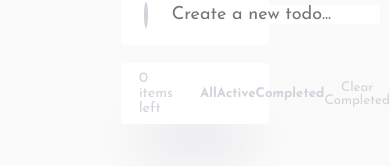
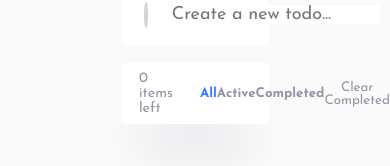
Before and after one commit to dariusz-sanczyk/SyneboTask, an Angular app: page / in a window 390 px wide. Shown: the part 218-384 px from the top of the page. Built offline with nearby package versions, Linux system fonts and the light colour scheme.

Commit message:
interactions and styles for them and media queries

```diff
--- a/src/app/components/todo/todo.component.html
+++ b/src/app/components/todo/todo.component.html
@@ -16,25 +16,55 @@
       </div>
       <div class="todo-container">
         <ul>
-          <div class="todo-element" *ngFor="let todo of filteredTodos$ | async">
+          <div
+            class="todo-element"
+            [ngClass]="{ completed: todo.isCompleted }"
+            *ngFor="let todo of filteredTodos$ | async"
+          >
             <label class="checkbox-label">
-              <input class="checkbox" type="checkbox" />
+              <input
+                class="checkbox"
+                type="checkbox"
+                [checked]="todo.isCompleted"
+                (change)="changeTodoStatus(todo.id)"
+              />
               <span class="checkbox-circle"></span>
             </label>
             <li class="todo-description">{{ todo.description }}</li>
-            <button class="btn-delete">
+            <button class="btn-delete" (click)="removeTodo(todo.id)">
               <img src="./../../../assets/icon-cross.svg" alt="cross" />
             </button>
           </div>
         </ul>
         <div class="actions">
-          <p class="items-left">{{ itemsLeft }} items left</p>
+          <p class="items-left">
+            {{ itemsLeft$ | async }} {{ itemsLeftText$ | async }}
+          </p>
           <div class="filters">
-            <button class="filter-btn all active">All</button>
-            <button class="filter-btn live">Active</button>
-            <button class="filter-btn completed-btn">Completed</button>
+            <button
+              [ngClass]="{ active: (filter$ | async) === filterEnum.all }"
+              (click)="selectFilter(filterEnum.all)"
+            >
+              All
+            </button>
+            <button
+              [ngClass]="{ active: (filter$ | async) === filterEnum.active }"
+              (click)="selectFilter(filterEnum.active)"
+            >
+              Active
+            </button>
+            <button
+              [ngClass]="{
+                active: (filter$ | async) === filterEnum.completed
+              }"
+              (click)="selectFilter(filterEnum.completed)"
+            >
+              Completed
+            </button>
           </div>
-          <button class="btn-clear">Clear Completed</button>
+          <button class="btn-clear" (click)="removeCompleted()">
+            Clear Completed
+          </button>
         </div>
       </div>
       <p class="drag-info">Drag and drop to reorder list</p>
--- a/src/app/components/todo/todo.component.scss
+++ b/src/app/components/todo/todo.component.scss
@@ -7,10 +7,24 @@ button {
   cursor: pointer;
   background-color: inherit;
   font-weight: 700;
-  color: $Light-Grayish-Blue;
+  color: $Dark-Grayish-Blue;
+
   &:hover {
     color: $Very-Dark-Grayish-Blue;
   }
+}
+
+.completed {
+  text-decoration: line-through;
+  text-decoration-color: $Light-Grayish-Blue;
+  text-decoration-thickness: 1px;
+  li {
+    color: $Light-Grayish-Blue;
+  }
+}
+
+.active {
+  color: $Bright-Blue;
 }
 
 .create-todo {
@@ -149,8 +163,9 @@ h1 {
   padding: 1rem;
 
   .items-left {
-    color: $Light-Grayish-Blue;
+    color: $Dark-Grayish-Blue;
     font-size: 0.8rem;
+    width: 4.3rem;
   }
 
   .btn-clear {
@@ -171,3 +186,5 @@ h1 {
   color: $Dark-Grayish-Blue;
   font-size: 0.8rem;
 }
+
+@import "./../../../styles/media-queries.scss";
--- a/src/app/components/todo/todo.component.ts
+++ b/src/app/components/todo/todo.component.ts
@@ -15,10 +15,12 @@ import { FilterEnum } from '../../models/filter.enum';
 })
 
 export class TodoComponent {
-  public itemsLeft: Number = 0;
   private todoDescription: string = '';
-  public todoList: Todo[] = [];
+  public itemsLeft$: Observable<number>;
+  public itemsLeftText$: Observable<string>;
   public filteredTodos$: Observable<Todo[]>;
+  public filterEnum = FilterEnum;
+  public filter$: Observable<FilterEnum>;
 
   constructor(private todosService: TodosService) {
     this.filteredTodos$ = combineLatest([this.todosService.todos$,
@@ -30,12 +32,32 @@ export class TodoComponent {
       }
       return todos;
     }));
+
+    this.itemsLeft$ = this.todosService.todos$.pipe(map((todos) => todos.filter((t) => !t.isCompleted).length));
+    this.itemsLeftText$ = this.itemsLeft$.pipe(map((items) => `item${items === 1 ? '' : 's'} left`));
+    this.filter$ = this.todosService.filter$
   };
 
-  saveTodo(event: Event) {
+  public saveTodo(event: Event) {
     const target = event.target as HTMLInputElement;
     this.todoDescription = target.value;
     this.todosService.addTodo(this.todoDescription);
     target.value = '';
   };
+
+  public selectFilter(filterType: FilterEnum): void {
+    this.todosService.changeFilter(filterType);
+  }
+
+  public changeTodoStatus(id: string): void {
+    this.todosService.changeTodoStatus(id);
+  };
+
+  public removeTodo(id: string): void {
+    this.todosService.removeTodo(id);
+  };
+
+  public removeCompleted() {
+    this.todosService.removeCompleted();
+  }
 };
--- a/src/app/services/todos.service.ts
+++ b/src/app/services/todos.service.ts
@@ -15,13 +15,39 @@ export class TodosService {
 
   addTodo(todoDesc: string): void {
     const newTodo: Todo = {
-      id: Math.random().toString(16),
+      id: Math.random().toString(10),
       description: todoDesc,
       isCompleted: false
-    }
+    };
 
     const updatedTodos = [...this.todos$.getValue(), newTodo];
     this.todos$.next(updatedTodos);
+  };
 
-  }
+  changeFilter(filterType: FilterEnum): void {
+    this.filter$.next(filterType);
+  };
+
+  changeTodoStatus(id: string): void {
+    const updatedTodos = this.todos$.getValue().map((todo) => {
+      if (todo.id === id) {
+        return {
+          ...todo,
+          isCompleted: !todo.isCompleted
+        };
+      };
+      return todo;
+    });
+    this.todos$.next(updatedTodos);
+  };
+
+  removeTodo(id: string): void {
+    const updatedTodos = this.todos$.getValue().filter((t) => t.id !== id);
+    this.todos$.next(updatedTodos);
+  };
+
+  removeCompleted() {
+    const updatedTodos = this.todos$.getValue().filter((t) => t.isCompleted === false);
+    this.todos$.next(updatedTodos);
+  };
 }
--- a/src/styles.scss
+++ b/src/styles.scss
@@ -1 +1,2 @@
-@import "./styles/global-styles.scss";
+@use "./styles/global-styles.scss";
+@use "./styles/media-queries.scss";
--- a/src/styles/global-styles.scss
+++ b/src/styles/global-styles.scss
@@ -1,5 +1,6 @@
 @import "variables";
 @import "mixins";
+@import "media-queries";
 
 html {
   box-sizing: border-box;
--- /dev/null
+++ b/src/styles/media-queries.scss
@@ -0,0 +1,41 @@
+@media all and (max-width: 376px) {
+  $height: 2.8rem;
+
+  body {
+    background-image: url("./../assets/bg-mobile-light.jpg");
+  }
+
+  .wrapper {
+    width: 87%;
+    padding: 35px 0;
+  }
+
+  header {
+    height: $height;
+    margin-bottom: 0;
+
+    h1 {
+      font-size: 1.5rem;
+    }
+  }
+
+  .input-container {
+    margin-top: 0.2rem;
+    height: $height;
+  }
+
+  .todo-element {
+    height: $height;
+    > .btn-delete {
+      visibility: visible;
+    }
+  }
+
+  .actions {
+    height: $height;
+  }
+
+  .filters {
+    height: $height;
+  }
+}
--- a/src/styles/variables.scss
+++ b/src/styles/variables.scss
@@ -3,5 +3,6 @@ $Very-Light-Grayish-Blue: hsl(236, 33%, 92%);
 $Light-Grayish-Blue: hsl(233, 11%, 84%);
 $Dark-Grayish-Blue: hsl(236, 9%, 61%);
 $Very-Dark-Grayish-Blue: hsl(235, 19%, 35%);
+$Bright-Blue: hsl(220, 98%, 61%);
 
 $Check-Background: linear-gradient(hsl(192, 100%, 67%), hsl(280, 87%, 65%));
```
